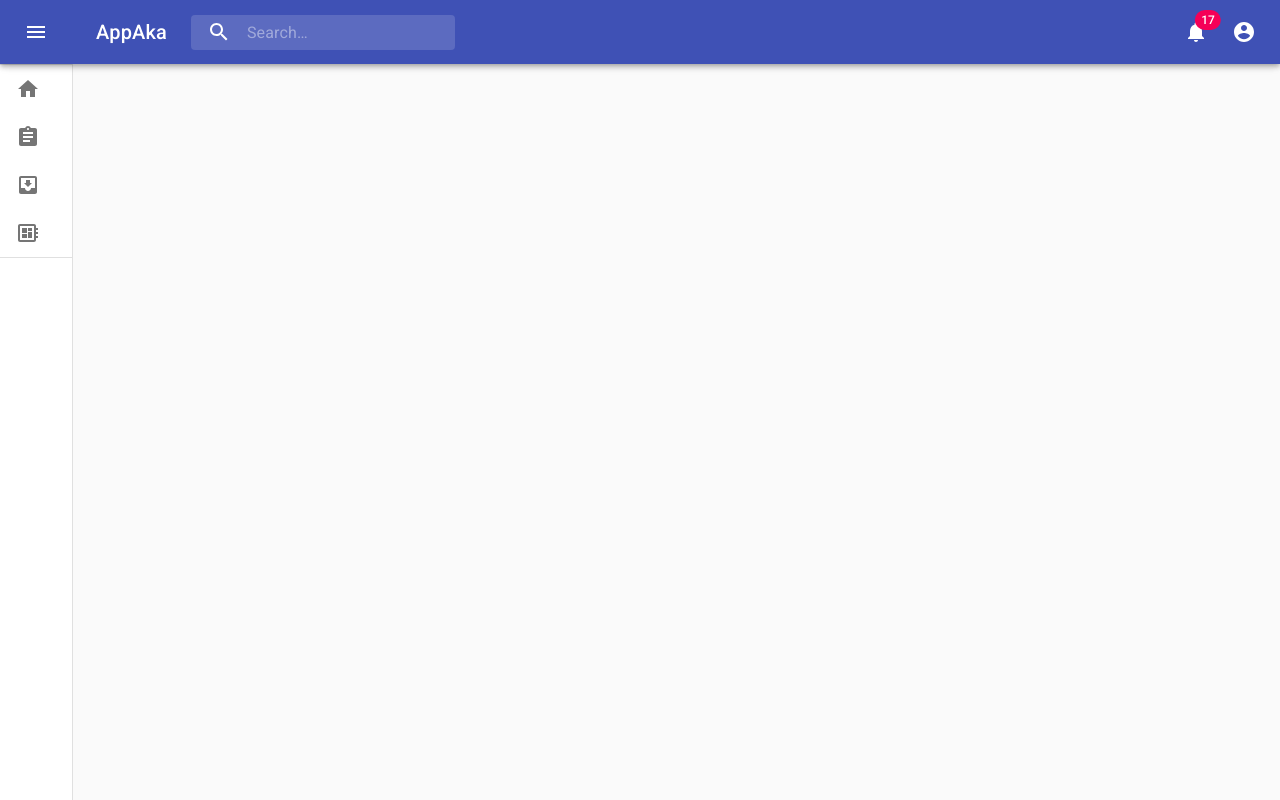
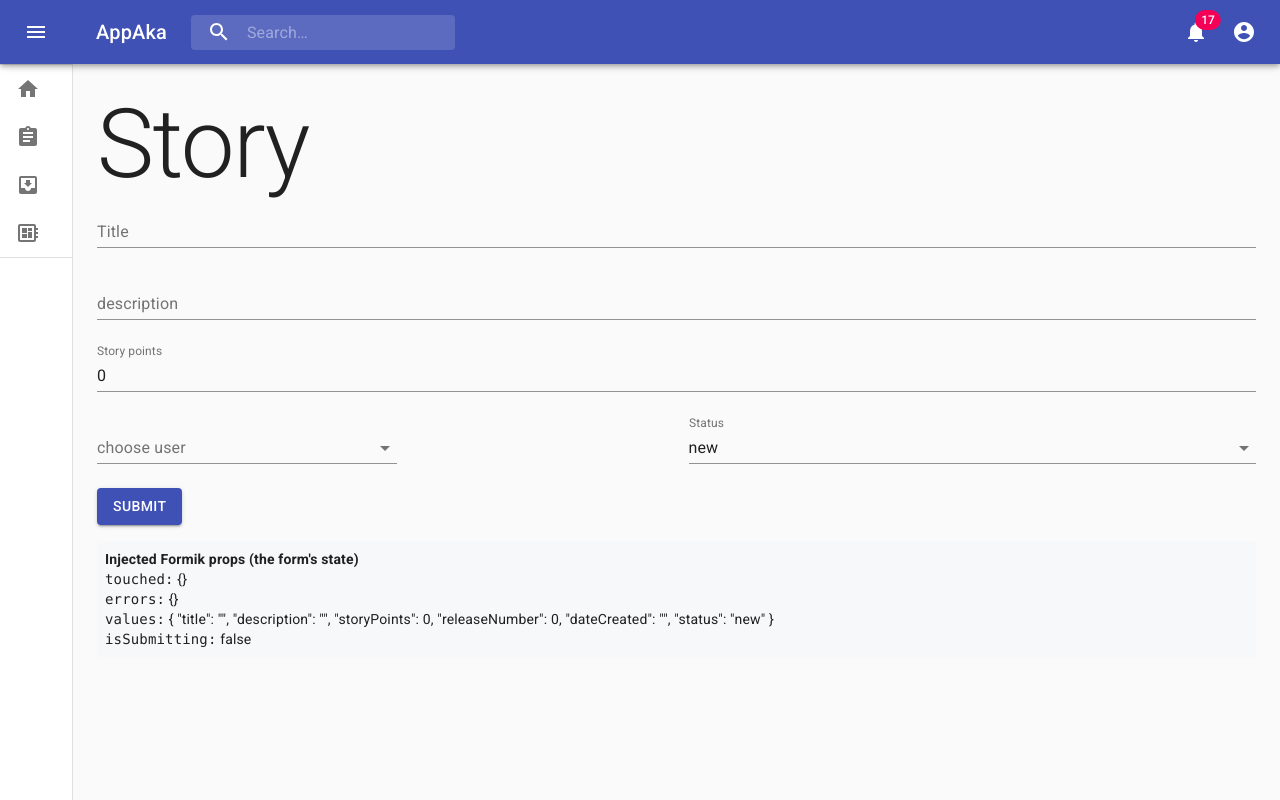
Before and after one commit to appaka/appaka, a React (Create React App) app in the folder front/: page /story in a window 1280 px wide. Built offline with nearby package versions, Linux system fonts and the light colour scheme.

Commit message:
add story list and edit

```diff
--- a/front/src/App.tsx
+++ b/front/src/App.tsx
@@ -1,21 +1,24 @@
 import React from "react";
-import {Route, BrowserRouter as Router} from "react-router-dom";
-import CssBaseline from '@material-ui/core/CssBaseline';
+import { Route, BrowserRouter as Router } from "react-router-dom";
+import CssBaseline from "@material-ui/core/CssBaseline";
 import "./App.css";
 import Layout from "./layout";
 import Home from "./components/home";
 import Tasks from "./components/tasks";
 import Stories from "./components/stories";
+import StoryForm from "./components/stories/StoryForm";
 
 const App: React.FC = () => {
   return (
     <>
-            <CssBaseline/>
+      <CssBaseline />
       <Router>
         <Layout>
-                    <Route exact path="/" component={Home}/>
-                    <Route path="/tasks" component={Tasks}/>
-                    <Route path="/stories" component={Stories}/>
+          <Route exact path="/" component={Home} />
+          <Route path="/tasks" component={Tasks} />
+          <Route exact path="/stories" component={Stories} />
+          <Route exact path="/story/:id" component={StoryForm} />
+          <Route exact path="/story" component={StoryForm} />
         </Layout>
       </Router>
     </>
--- /dev/null
+++ b/front/src/components/form/StatusSelect.tsx
@@ -0,0 +1,35 @@
+import React from "react";
+import InputLabel from "@material-ui/core/InputLabel";
+import MenuItem from "@material-ui/core/MenuItem";
+import FormControl from "@material-ui/core/FormControl";
+import Select from "@material-ui/core/Select";
+import { Status } from "../../types/types";
+
+interface StatusSelectProps {
+  value: string;
+  setFieldValue: any;
+}
+
+const items: Status[] = ["new", "wip", "done", "rejected", "closed"];
+
+const StatusSelect = ({ value, setFieldValue }: StatusSelectProps) => {
+  return (
+    <FormControl fullWidth>
+      <InputLabel id="demo-simple-select-label">Status</InputLabel>
+      <Select
+        labelId="demo-simple-select-label"
+        id="demo-simple-select"
+        value={value}
+        onChange={evt => setFieldValue("status", evt.target.value)}
+      >
+        {items.map(item => (
+          <MenuItem key={item} value={item}>
+            {item}
+          </MenuItem>
+        ))}
+      </Select>
+    </FormControl>
+  );
+};
+
+export default StatusSelect;
--- /dev/null
+++ b/front/src/components/helper/DisplayFormikState.tsx
@@ -0,0 +1,28 @@
+import React from "react";
+
+interface DisplayFormikStateProps {
+  touched: any;
+  errors: any;
+  values: any;
+  isSubmitting: boolean;
+}
+
+const DisplayFormikState = (props: DisplayFormikStateProps) => (
+  <div style={{ margin: "1rem 0", background: "#f6f8fa", padding: ".5rem" }}>
+    <strong>Injected Formik props (the form's state)</strong>
+    <div style={{}}>
+      <code>touched:</code> {JSON.stringify(props.touched, null, 2)}
+    </div>
+    <div>
+      <code>errors:</code> {JSON.stringify(props.errors, null, 2)}
+    </div>
+    <div>
+      <code>values:</code> {JSON.stringify(props.values, null, 2)}
+    </div>
+    <div>
+      <code>isSubmitting:</code> {JSON.stringify(props.isSubmitting, null, 2)}
+    </div>
+  </div>
+);
+
+export default DisplayFormikState;
--- a/front/src/components/stories/StoryForm.tsx
+++ b/front/src/components/stories/StoryForm.tsx
@@ -6,11 +6,22 @@ import { Story } from "../../types/types";
 import { Button, Grid } from "@material-ui/core";
 import { useParams } from "react-router";
 import UserSelect from "../form/UserSelect";
+import StatusSelect from "../form/StatusSelect";
+import stories from "../../mocks/stories.mock";
+import DisplayFormikState from "../helper/DisplayFormikState";
 
 const StoryForm: React.FC = () => {
   const { id } = useParams();
+  console.log(id);
 
-  const initialValues: Story = {
+  let initialStory: Story;
+
+  if (id) {
+    initialStory = stories.filter(
+      story => story.id && story.id.toString() === id
+    )[0];
+  } else {
+    initialStory = {
       title: "",
       description: "",
       storyPoints: 0,
@@ -18,12 +29,13 @@ const StoryForm: React.FC = () => {
       dateCreated: "",
       status: "new"
     };
+  }
 
   return (
     <div>
       <Typography variant="h1">Story</Typography>
       <Formik
-        initialValues={initialValues}
+        initialValues={initialStory}
         onSubmit={(values, { setSubmitting }) => {
           setTimeout(() => {
             alert(JSON.stringify(values, null, 2));
@@ -38,6 +50,7 @@ const StoryForm: React.FC = () => {
           handleChange,
           handleBlur,
           handleSubmit,
+          setFieldValue,
           isSubmitting
         }) => (
           <form onSubmit={handleSubmit} autoComplete="off">
@@ -73,8 +86,14 @@ const StoryForm: React.FC = () => {
                 />
                 <ErrorMessage name="storyPoints" component="div" />
               </Grid>
-              <Grid xs={12} item>
+              <Grid xs={6} item>
                 <UserSelect />
+              </Grid>
+              <Grid xs={6} item>
+                <StatusSelect
+                  value={values.status}
+                  setFieldValue={setFieldValue}
+                />
               </Grid>
               <Grid xs={12} item>
                 <Button
@@ -87,6 +106,12 @@ const StoryForm: React.FC = () => {
                 </Button>
               </Grid>
             </Grid>
+            <DisplayFormikState
+              values={values}
+              touched={touched}
+              errors={errors}
+              isSubmitting={isSubmitting}
+            />
           </form>
         )}
       </Formik>
--- /dev/null
+++ b/front/src/components/stories/StoryList.tsx
@@ -0,0 +1,43 @@
+import React from "react";
+import Table from "@material-ui/core/Table";
+import TableBody from "@material-ui/core/TableBody";
+import TableCell from "@material-ui/core/TableCell";
+import TableHead from "@material-ui/core/TableHead";
+import TableRow from "@material-ui/core/TableRow";
+import stories from "../../mocks/stories.mock";
+import { Link } from "react-router-dom";
+
+const StoryList: React.FC = () => {
+  return (
+    <div>
+      <Table aria-label="simple table">
+        <TableHead>
+          <TableRow>
+            <TableCell>title</TableCell>
+            <TableCell>description</TableCell>
+            <TableCell>status</TableCell>
+            <TableCell>story points</TableCell>
+            <TableCell>edit</TableCell>
+          </TableRow>
+        </TableHead>
+        <TableBody>
+          {stories.map(story => (
+            <TableRow key={story.id}>
+              <TableCell>{story.title}</TableCell>
+              <TableCell>{story.description}</TableCell>
+              <TableCell>{story.status}</TableCell>
+              <TableCell>{story.storyPoints}</TableCell>
+              <TableCell>
+                <Link to={`/story/${story.id}`}>
+                  <p>edit</p>
+                </Link>
+              </TableCell>
+            </TableRow>
+          ))}
+        </TableBody>
+      </Table>
+    </div>
+  );
+};
+
+export default StoryList;
--- a/front/src/components/stories/index.tsx
+++ b/front/src/components/stories/index.tsx
@@ -1,10 +1,29 @@
 import React from "react";
 import Form from "./StoryForm";
+import StoryList from "./StoryList";
+import Fab from "@material-ui/core/Fab";
+import AddIcon from "@material-ui/icons/Add";
+import { makeStyles } from "@material-ui/core/styles";
+import { Link } from "react-router-dom";
+
+const useStyles = makeStyles(theme => ({
+  fab: {
+    position: "absolute",
+    bottom: theme.spacing(2),
+    right: theme.spacing(2)
+  }
+}));
 
 const Stories: React.FC = () => {
+  const classes = useStyles();
   return (
     <div>
-      <Form />
+      <StoryList />
+      <Link to="/story">
+        <Fab className={classes.fab} color="primary">
+          <AddIcon />
+        </Fab>
+      </Link>
     </div>
   );
 };
--- /dev/null
+++ b/front/src/mocks/stories.mock.ts
@@ -0,0 +1,64 @@
+import { Story } from "../types/types";
+
+const stories: Story[] = [
+  {
+    id: 1,
+    title: "Story 1 - Add new cart",
+    description: "Description new cart",
+    storyPoints: 10,
+    releaseNumber: 95,
+    dateCreated: "20191221",
+    status: "new",
+    tasks: [
+      {
+        id: 2,
+        title: "task 1",
+        description: "from story 1",
+        status: "new"
+      },
+      {
+        id: 3,
+        title: "task 2",
+        description: "from story 1",
+        status: "wip"
+      },
+      {
+        id: 4,
+        title: "task 3",
+        description: "from story 1",
+        status: "done"
+      }
+    ]
+  },
+  {
+    id: 5,
+    title: "Story 2",
+    description: "Description new cart",
+    storyPoints: 10,
+    releaseNumber: 95,
+    dateCreated: "20191221",
+    status: "new",
+    tasks: [
+      {
+        id: 6,
+        title: "task 1",
+        description: "from story 2",
+        status: "new"
+      },
+      {
+        id: 7,
+        title: "task 2",
+        description: "from story 2",
+        status: "wip"
+      },
+      {
+        id: 8,
+        title: "task 3",
+        description: "from story 2",
+        status: "done"
+      }
+    ]
+  }
+];
+
+export default stories;
--- a/front/src/types/types.ts
+++ b/front/src/types/types.ts
@@ -16,12 +16,14 @@ export type Story = {
   author?: User;
   dateCreated: string;
   status: Status;
+  tasks?: Task[];
 };
 
 export type Task = {
   id?: number;
   title: string;
   description: string;
+  status: Status;
 };
 
 export type Status = "new" | "wip" | "done" | "rejected" | "closed";
```
Lines whose indentation alone changed are shown as unchanged.
